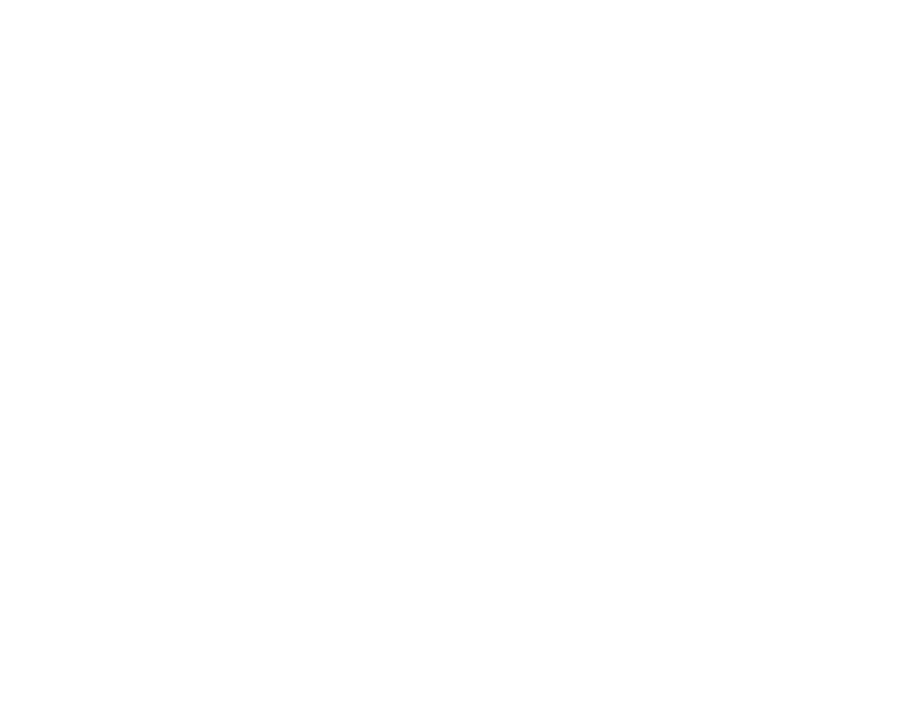
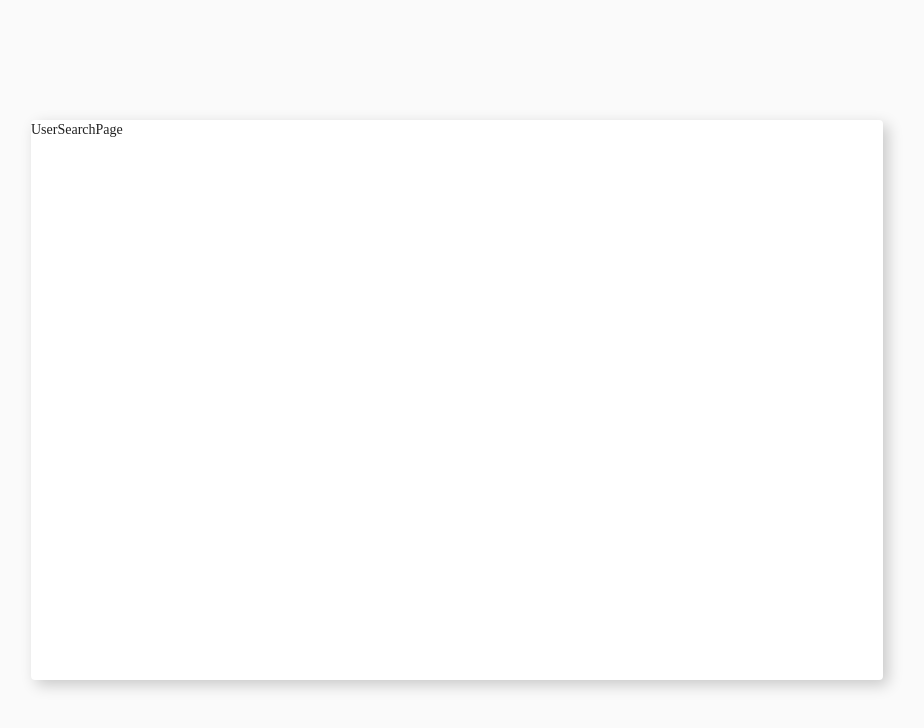
Before and after one commit to brunochan2001/Search-User-Github-Animated, a React (Create React App) app: page / in a window 1280 px wide. Shown: the top 728 px of the page, without its empty margins (183-1107 px from the left). Built offline with nearby package versions, Linux system fonts and the light colour scheme.

Commit message:
[i-3] Add initial and secondary pages & integrate Mui theme in App

```diff
--- a/src/App.tsx
+++ b/src/App.tsx
@@ -1,7 +1,21 @@
 import React from 'react';
+import { BrowserRouter, Route } from 'react-router-dom';
+import { ThemeProvider } from '@material-ui/core/styles';
+import { CssBaseline } from '@material-ui/core';
+import Routes from './lib/Routes';
+import { theme } from './lib/theme';
 
 const App: React.FC = () => {
-  return <></>;
+  return (
+    <>
+      <BrowserRouter>
+        <ThemeProvider theme={theme}>
+          <CssBaseline />
+          <Route component={Routes} />
+        </ThemeProvider>
+      </BrowserRouter>
+    </>
+  );
 };
 
 export default App;
--- /dev/null
+++ b/src/layout/DefaultLayout/DefaultLayout.tsx
@@ -0,0 +1,38 @@
+import React from 'react';
+import { Container, Paper } from '@mui/material';
+import { useStyles } from './style';
+import { Theme, useMediaQuery } from '@material-ui/core';
+
+interface Props {
+  children: React.ReactNode;
+}
+
+const DefaultLayout: React.FC<Props> = props => {
+  const { children } = props;
+  const classes = useStyles();
+  const isMdUp = useMediaQuery((theme: Theme) => theme.breakpoints.up('md'));
+
+  return (
+    <Container className={classes.root}>
+      {!isMdUp ? (
+        <>
+          <Container maxWidth="sm">
+            <div className={classes.content}>
+              <Paper className={classes.paperMobile}>{children}</Paper>
+            </div>
+          </Container>
+        </>
+      ) : (
+        <>
+          <Container maxWidth="md">
+            <div className={classes.content}>
+              <Paper className={classes.paper}>{children}</Paper>
+            </div>
+          </Container>
+        </>
+      )}
+    </Container>
+  );
+};
+
+export default DefaultLayout;
--- /dev/null
+++ b/src/layout/DefaultLayout/index.js
@@ -0,0 +1 @@
+export { default } from './DefaultLayout';
--- /dev/null
+++ b/src/layout/DefaultLayout/style.ts
@@ -0,0 +1,28 @@
+import { makeStyles } from '@material-ui/core/styles';
+
+export const useStyles = makeStyles(() => ({
+  root: {
+    width: '100%',
+    height: '100vh',
+    padding: 0,
+    margin: 0,
+    maxWidth: 'none',
+    display: 'flex',
+    flexDirection: 'column'
+  },
+  paper: {
+    width: '100%',
+    height: '70vh',
+    display: 'flex',
+    flexDirection: 'column',
+    boxShadow: '5px 5px 15px rgba(0, 0, 0, 0.2) !important'
+  },
+  paperMobile: {
+    width: '100%',
+    height: '70vh',
+    display: 'flex',
+    flexDirection: 'column',
+    boxShadow: '5px 5px 15px rgba(0, 0, 0, 0.2) !important'
+  },
+  content: { display: 'flex', height: '100vh', alignItems: 'center' }
+}));
--- /dev/null
+++ b/src/layout/index.js
@@ -0,0 +1 @@
+export { default } from './DefaultLayout';
--- /dev/null
+++ b/src/lib/Routes.tsx
@@ -0,0 +1,14 @@
+import React from 'react';
+import { Route, Switch } from 'react-router-dom';
+import { UserSearchPage, UserSinglePage } from '../pages';
+
+const Routes: React.FC = () => {
+  return (
+    <Switch>
+      <Route exact path="/" component={UserSearchPage}></Route>
+      <Route exact path="/user" component={UserSinglePage}></Route>
+    </Switch>
+  );
+};
+
+export default Routes;
--- /dev/null
+++ b/src/lib/theme.ts
@@ -0,0 +1,21 @@
+import {
+  createMuiTheme,
+  responsiveFontSizes,
+  ThemeOptions
+} from '@material-ui/core/styles';
+
+const options: ThemeOptions = {
+  palette: {},
+  typography: {
+    fontFamily: 'Poppins',
+    fontWeightLight: 300,
+    fontWeightRegular: 400,
+    fontWeightMedium: 500,
+    fontWeightBold: 700,
+    button: {
+      textTransform: 'none'
+    }
+  }
+};
+
+export const theme = responsiveFontSizes(createMuiTheme(options));
--- /dev/null
+++ b/src/pages/UserSearchPage/UserSearchPage.tsx
@@ -0,0 +1,8 @@
+import React from 'react';
+import DefaultLayout from '../../layout';
+
+const UserSearchPage = () => {
+  return <DefaultLayout>UserSearchPage</DefaultLayout>;
+};
+
+export default UserSearchPage;
--- /dev/null
+++ b/src/pages/UserSearchPage/index.ts
@@ -0,0 +1 @@
+export { default } from './UserSearchPage';
--- /dev/null
+++ b/src/pages/UserSinglePage/UserSinglePage.tsx
@@ -0,0 +1,8 @@
+import React from 'react';
+import DefaultLayout from '../../layout';
+
+const UserSinglePage = () => {
+  return <DefaultLayout>single</DefaultLayout>;
+};
+
+export default UserSinglePage;
--- /dev/null
+++ b/src/pages/UserSinglePage/index.ts
@@ -0,0 +1 @@
+export { default } from './UserSinglePage';
--- /dev/null
+++ b/src/pages/index.ts
@@ -0,0 +1,2 @@
+export { default as UserSearchPage } from './UserSearchPage';
+export { default as UserSinglePage } from './UserSinglePage';
```
